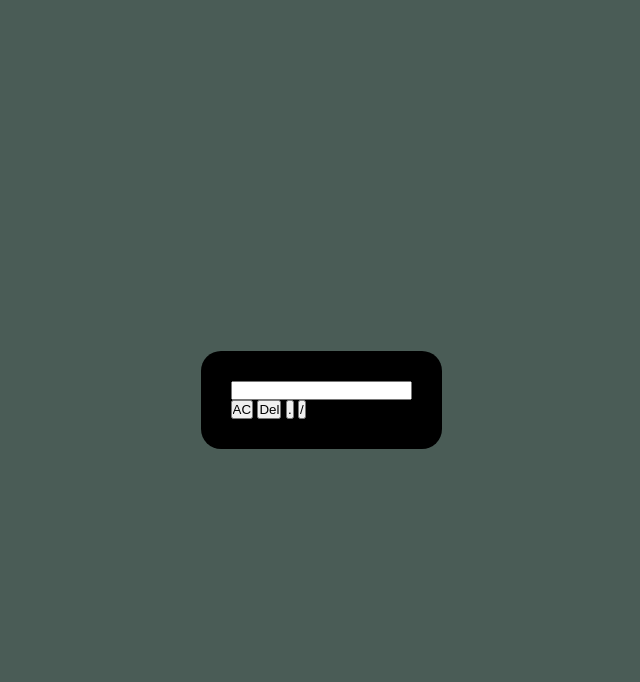
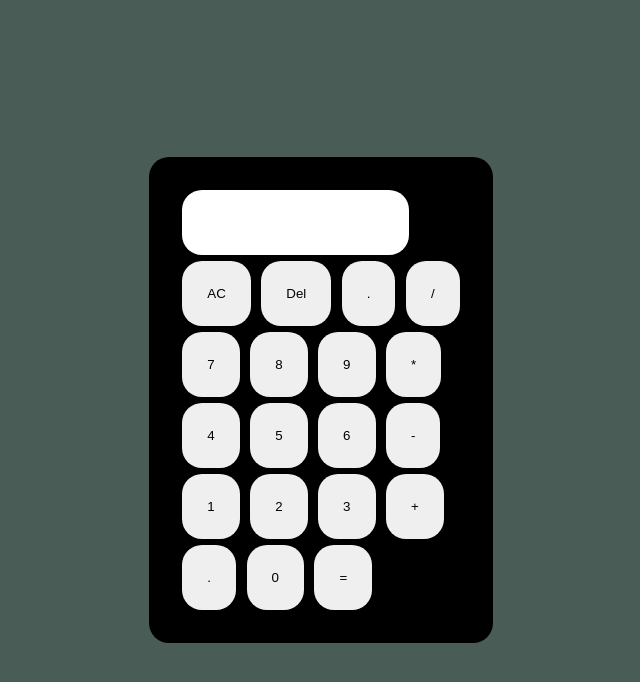
Before and after one commit to yanianyan/exercise_calculator, a plain HTML site: page index.html in a window 1280 px wide. Shown: the whole page, without its empty margins (319-959 px from the left). Drawn offline with Linux system fonts and the light colour scheme.

Commit message:
Finalizing the position of buttons

```diff
--- a/index.html
+++ b/index.html
@@ -10,7 +10,7 @@
 
     <div class="container">
         <div class="calculator">
-            <form action="">
+            <form>
                 <div>
                     <input type="text" name="display">
                 </div>
@@ -20,6 +20,29 @@
                     <input type="button" value=".">
                     <input type="button" value="/">
                 </div>
+                <div>
+                    <input type="button" value="7">
+                    <input type="button" value="8">
+                    <input type="button" value="9">
+                    <input type="button" value="*">
+                </div>
+                <div>
+                    <input type="button" value="4">
+                    <input type="button" value="5">
+                    <input type="button" value="6">
+                    <input type="button" value="-">
+                </div>
+                <div>
+                    <input type="button" value="1">
+                    <input type="button" value="2">
+                    <input type="button" value="3">
+                    <input type="button" value="+">
+                </div>
+                <div>
+                    <input type="button" value=".">
+                    <input type="button" value="0">
+                    <input type="button" value="=">
+                </div>
             </form>
         </div>
     </div>
--- a/styles.css
+++ b/styles.css
@@ -19,4 +19,11 @@
     background-color: black;
     padding: 30px;
     border-radius: 20px;
+
 }
+.calculator form input{
+    border: 0;
+    padding: 25px;
+    margin: 3px;
+    border-radius: 20px;
+}
```
